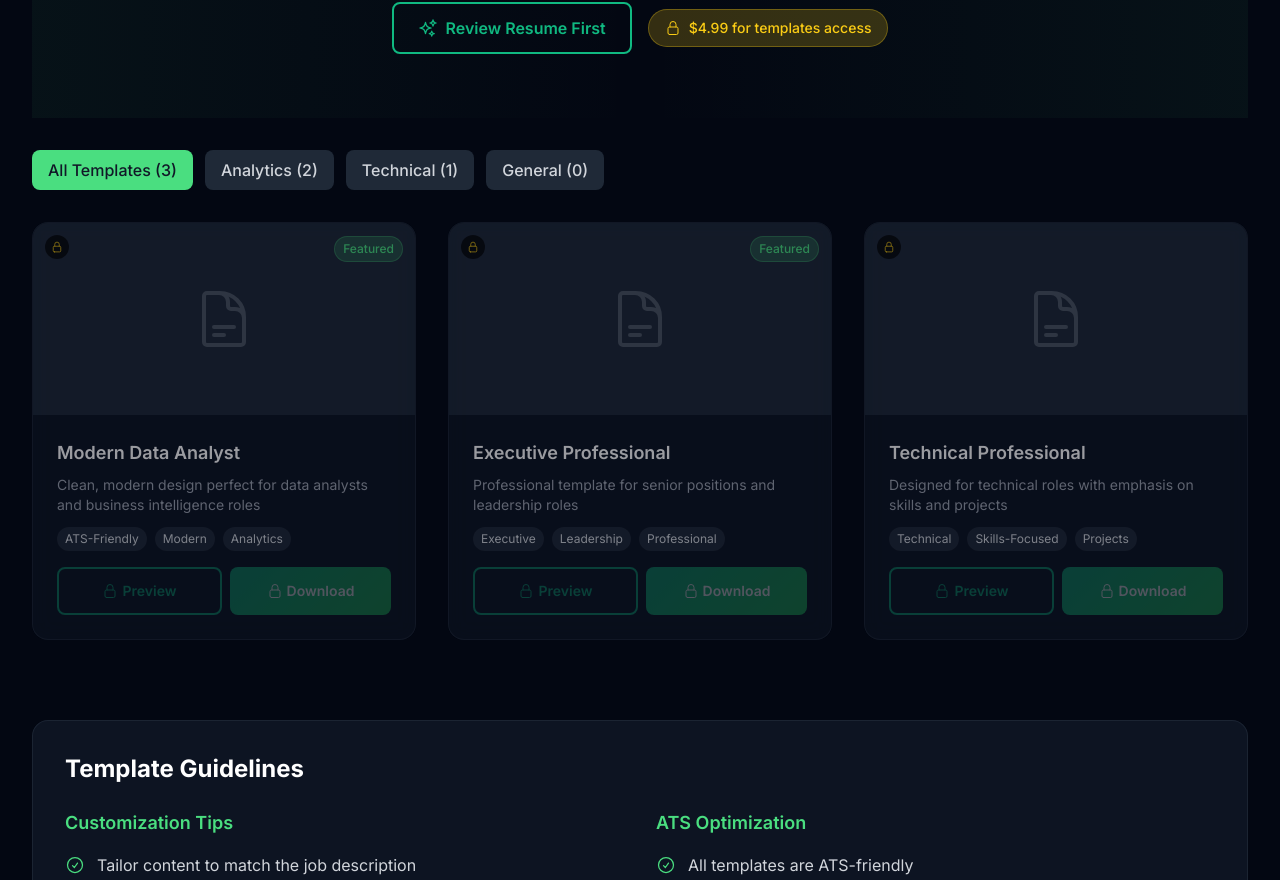
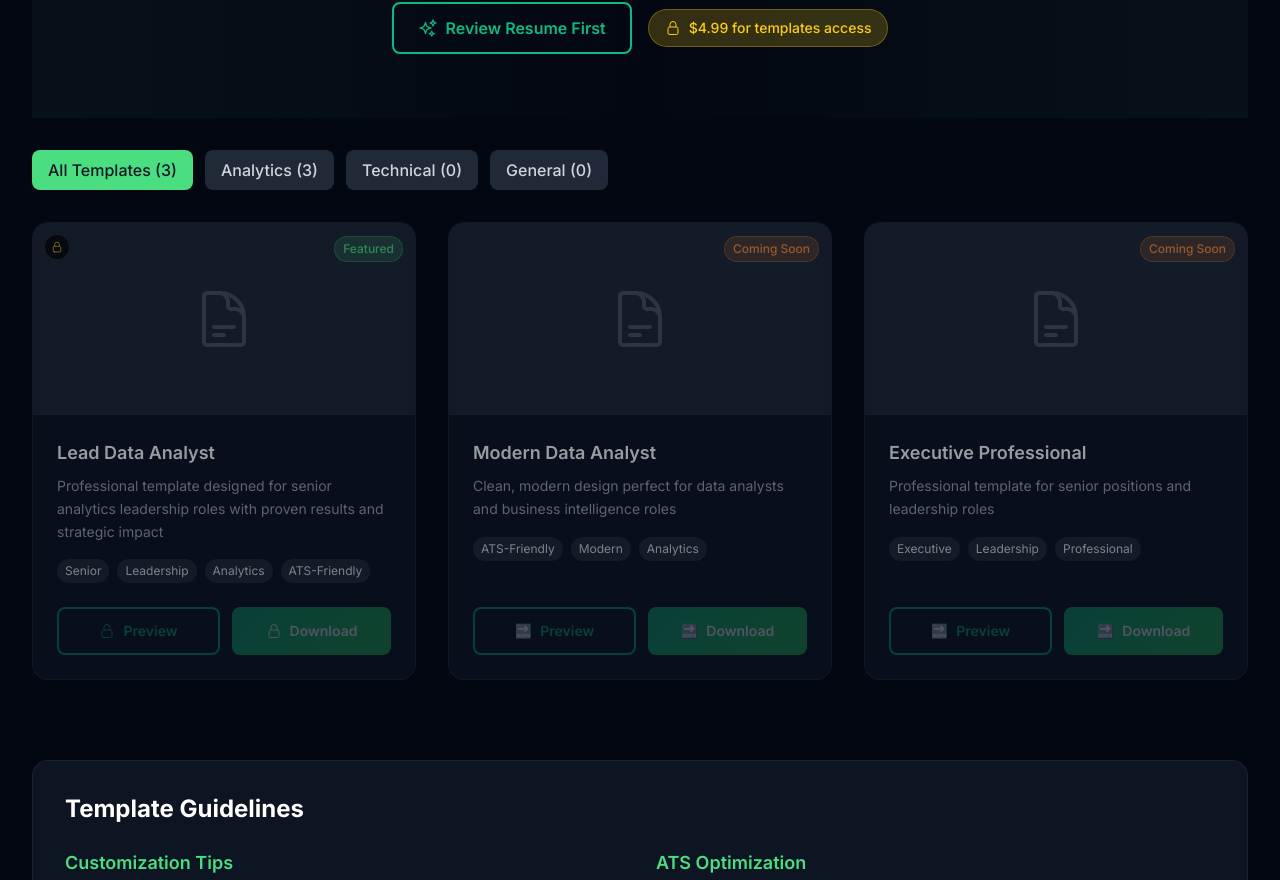
Before and after one commit to SMDobbs/resumereviewer, a Next.js app: page /templates in a window 1280 px wide. Shown: the part 420-1300 px from the top of the page. Built offline with nearby package versions, Linux system fonts and the light colour scheme; no server answers.

Commit message:
first commit

```diff
--- a/src/app/templates/page.tsx
+++ b/src/app/templates/page.tsx
@@ -34,12 +34,21 @@ export default function TemplatesPage() {
 
   const templates: Template[] = [
     {
+      id: 'senior-lead-analyst',
+      name: 'Lead Data Analyst',
+      category: 'analytics',
+      description: 'Professional template designed for senior analytics leadership roles with proven results and strategic impact',
+      preview: '/resume_senior.pdf',
+      tags: ['Senior', 'Leadership', 'Analytics', 'ATS-Friendly'],
+      featured: true
+    },
+    {
       id: 'modern-analyst',
       name: 'Modern Data Analyst',
       category: 'analytics',
       description: 'Clean, modern design perfect for data analysts and business intelligence roles',
       preview: '/templates/modern-analyst-preview.jpg',
-      tags: ['ATS-Friendly', 'Modern', 'Analytics'],
+      tags: ['ATS-Friendly', 'Modern', 'Analytics', 'Coming Soon'],
       featured: true
     },
     {
@@ -48,17 +57,8 @@ export default function TemplatesPage() {
       category: 'analytics',
       description: 'Professional template for senior positions and leadership roles',
       preview: '/templates/executive-analyst-preview.jpg',
-      tags: ['Executive', 'Leadership', 'Professional'],
+      tags: ['Executive', 'Leadership', 'Professional', 'Coming Soon'],
       featured: true
-    },
-    {
-      id: 'technical-resume',
-      name: 'Technical Professional',
-      category: 'technical',
-      description: 'Designed for technical roles with emphasis on skills and projects',
-      preview: '/templates/technical-preview.jpg',
-      tags: ['Technical', 'Skills-Focused', 'Projects'],
-      featured: false
     },
   ]
 
@@ -78,8 +78,20 @@ export default function TemplatesPage() {
       // Show authentication/payment modal
       return
     }
-    // This would typically trigger a download
-    alert(`Downloading ${template.name} template...`)
+
+    // Handle actual file download
+    if (template.id === 'senior-lead-analyst') {
+      // Create a link to download resume_senior.pdf
+      const link = document.createElement('a')
+      link.href = '/resume_senior.pdf'
+      link.download = 'Lead_Data_Analyst_Resume_Template.pdf'
+      document.body.appendChild(link)
+      link.click()
+      document.body.removeChild(link)
+    } else {
+      // For other templates, show placeholder for now
+      alert(`${template.name} template is coming soon!`)
+    }
   }
 
   const handlePreview = (template: Template) => {
@@ -150,20 +162,31 @@ export default function TemplatesPage() {
 
         {/* All Templates Grid */}
         <div className="grid grid-cols-1 md:grid-cols-2 lg:grid-cols-3 gap-8">
-          {filteredTemplates.map((template) => (
-            <div key={template.id} className={`glass rounded-2xl overflow-hidden card-hover ${needsPayment ? 'opacity-60' : ''}`}>
-              <div className="relative h-48 bg-gray-800">
+          {filteredTemplates.map((template) => {
+            const isComingSoon = template.tags.includes('Coming Soon')
+            const isDisabled = needsPayment || isComingSoon
+
+            return (
+              <div key={template.id} className={`glass rounded-2xl overflow-hidden card-hover flex flex-col h-full ${isDisabled ? 'opacity-60' : ''}`}>
+                <div className="relative h-48 bg-gray-800 flex-shrink-0">
                   <div className="absolute inset-0 flex items-center justify-center text-gray-600">
                     <DocumentTextIcon className="h-16 w-16" />
                   </div>
-                {template.featured && (
+                  {template.featured && !isComingSoon && (
                     <div className="absolute top-3 right-3">
                       <div className="inline-flex items-center px-2 py-1 bg-green-400/20 border border-green-400/30 rounded-full">
                         <span className="text-xs font-medium text-green-400">Featured</span>
                       </div>
                     </div>
                   )}
-                {needsPayment && (
+                  {isComingSoon && (
+                    <div className="absolute top-3 right-3">
+                      <div className="inline-flex items-center px-2 py-1 bg-orange-400/20 border border-orange-400/30 rounded-full">
+                        <span className="text-xs font-medium text-orange-400">Coming Soon</span>
+                      </div>
+                    </div>
+                  )}
+                  {needsPayment && !isComingSoon && (
                     <div className="absolute top-3 left-3">
                       <div className="w-6 h-6 bg-black/70 rounded-full flex items-center justify-center">
                         <LockClosedIcon className="h-3 w-3 text-yellow-400" />
@@ -171,37 +194,68 @@ export default function TemplatesPage() {
                     </div>
                   )}
                 </div>
-              <div className="p-6">
-                <h3 className="text-lg font-semibold text-white mb-2">{template.name}</h3>
-                <p className="text-gray-400 text-sm mb-3">{template.description}</p>
-                <div className="flex flex-wrap gap-2 mb-4">
-                  {template.tags.map((tag, index) => (
-                    <span key={index} className="px-2 py-1 bg-gray-800 text-gray-300 text-xs rounded-full">
+              <div className="p-6 flex flex-col flex-1">
+                <div className="flex-1">
+                  <h3 className="text-lg font-semibold text-white mb-2 line-clamp-2">{template.name}</h3>
+                  <p className="text-gray-400 text-sm mb-4 line-clamp-3 leading-relaxed">{template.description}</p>
+                  <div className="flex flex-wrap gap-2 mb-6">
+                    {template.tags.filter(tag => tag !== 'Coming Soon').map((tag, index) => (
+                      <span key={index} className="px-2 py-1 bg-gray-800 text-gray-300 text-xs rounded-full whitespace-nowrap">
                         {tag}
                       </span>
                     ))}
                   </div>
-                <div className="flex gap-2">
+                </div>
+                <div className="flex gap-3 mt-auto">
                   <button
                     onClick={() => handlePreview(template)}
-                    disabled={needsPayment}
-                    className="flex-1 btn-secondary py-2 px-3 text-sm font-medium flex items-center justify-center disabled:opacity-50 disabled:cursor-not-allowed"
+                    disabled={isDisabled}
+                    className="flex-1 btn-secondary py-3 px-4 text-sm font-medium flex items-center justify-center disabled:opacity-50 disabled:cursor-not-allowed min-h-[44px]"
                   >
-                    {needsPayment ? <LockClosedIcon className="h-4 w-4 mr-1" /> : <EyeIcon className="h-4 w-4 mr-1" />}
+                    {isComingSoon ? (
+                      <>
+                        <span className="text-orange-400 mr-2">🔜</span>
                         Preview
+                      </>
+                    ) : needsPayment ? (
+                      <>
+                        <LockClosedIcon className="h-4 w-4 mr-2" />
+                        Preview
+                      </>
+                    ) : (
+                      <>
+                        <EyeIcon className="h-4 w-4 mr-2" />
+                        Preview
+                      </>
+                    )}
                   </button>
                   <button
                     onClick={() => handleDownload(template)}
-                    disabled={needsPayment}
-                    className="flex-1 btn-primary py-2 px-3 text-sm font-medium flex items-center justify-center disabled:opacity-50 disabled:cursor-not-allowed"
+                    disabled={isDisabled}
+                    className="flex-1 btn-primary py-3 px-4 text-sm font-medium flex items-center justify-center disabled:opacity-50 disabled:cursor-not-allowed min-h-[44px]"
                   >
-                    {needsPayment ? <LockClosedIcon className="h-4 w-4 mr-1" /> : <ArrowDownTrayIcon className="h-4 w-4 mr-1" />}
+                    {isComingSoon ? (
+                      <>
+                        <span className="text-orange-400 mr-2">🔜</span>
                         Download
+                      </>
+                    ) : needsPayment ? (
+                      <>
+                        <LockClosedIcon className="h-4 w-4 mr-2" />
+                        Download
+                      </>
+                    ) : (
+                      <>
+                        <ArrowDownTrayIcon className="h-4 w-4 mr-2" />
+                        Download
+                      </>
+                    )}
                   </button>
                 </div>
               </div>
             </div>
-          ))}
+            )
+          })}
         </div>
 
         {/* Template Guidelines */}
@@ -270,28 +324,37 @@ export default function TemplatesPage() {
 
         {/* Preview Modal */}
         {selectedTemplate && canUseFeature && (
-          <div className="fixed inset-0 bg-black/80 flex items-center justify-center p-4 z-50">
-            <div className="glass rounded-2xl max-w-4xl w-full max-h-[90vh] overflow-hidden">
-              <div className="p-6 border-b border-gray-700">
+          <div className="fixed inset-0 bg-black/90 flex items-center justify-center p-4 z-50">
+            <div className="glass rounded-2xl w-full max-w-6xl h-[90vh] overflow-hidden flex flex-col">
+              <div className="p-6 border-b border-gray-700 flex-shrink-0">
                 <div className="flex items-center justify-between">
                   <h3 className="text-xl font-semibold text-white">{selectedTemplate.name}</h3>
                   <button
                     onClick={() => setSelectedTemplate(null)}
-                    className="text-gray-400 hover:text-white transition-colors"
+                    className="text-gray-400 hover:text-white transition-colors text-2xl"
                   >
                     ✕
                   </button>
                 </div>
               </div>
-              <div className="p-6 overflow-y-auto max-h-[60vh]">
-                <div className="bg-gray-800 rounded-lg h-96 flex items-center justify-center">
-                  <div className="text-center">
-                    <DocumentTextIcon className="h-24 w-24 text-gray-600 mx-auto mb-4" />
-                    <p className="text-gray-400">Template preview would display here</p>
-                    <p className="text-sm text-gray-500 mt-2">Full preview available after download</p>
+              <div className="flex-1 flex flex-col">
+                {selectedTemplate.id === 'senior-lead-analyst' ? (
+                  <>
+                    <div className="flex-1 bg-gray-800 rounded-lg overflow-hidden m-6">
+                      <iframe
+                        src="/resume_senior.pdf"
+                        className="w-full h-full"
+                        title="Resume Preview"
+                      />
                     </div>
-                </div>
-                <div className="mt-6 flex gap-4">
+                    <div className="p-6 pt-0 flex gap-4 flex-wrap">
+                      <button
+                        onClick={() => window.open('/resume_senior.pdf', '_blank')}
+                        className="btn-secondary px-6 py-3 font-semibold flex items-center"
+                      >
+                        <EyeIcon className="h-5 w-5 mr-2" />
+                        View Full Screen
+                      </button>
                       <button
                         onClick={() => handleDownload(selectedTemplate)}
                         className="btn-primary px-6 py-3 font-semibold flex items-center"
@@ -306,6 +369,33 @@ export default function TemplatesPage() {
                         Close Preview
                       </button>
                     </div>
+                  </>
+                ) : (
+                  <>
+                    <div className="flex-1 bg-gray-800 rounded-lg flex items-center justify-center m-6">
+                      <div className="text-center">
+                        <DocumentTextIcon className="h-24 w-24 text-gray-600 mx-auto mb-4" />
+                        <p className="text-gray-400">Template preview would display here</p>
+                        <p className="text-sm text-gray-500 mt-2">Full preview available after download</p>
+                      </div>
+                    </div>
+                    <div className="p-6 pt-0 flex gap-4">
+                      <button
+                        onClick={() => handleDownload(selectedTemplate)}
+                        className="btn-primary px-6 py-3 font-semibold flex items-center"
+                      >
+                        <ArrowDownTrayIcon className="h-5 w-5 mr-2" />
+                        Download Template
+                      </button>
+                      <button
+                        onClick={() => setSelectedTemplate(null)}
+                        className="btn-secondary px-6 py-3 font-semibold"
+                      >
+                        Close Preview
+                      </button>
+                    </div>
+                  </>
+                )}
               </div>
             </div>
           </div>
```
Also changed, not shown: 1 other file (tests, documents, lock files or other folders). Lines whose indentation alone changed are shown as unchanged.
